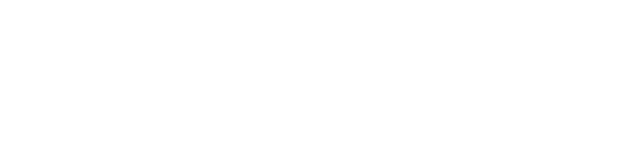
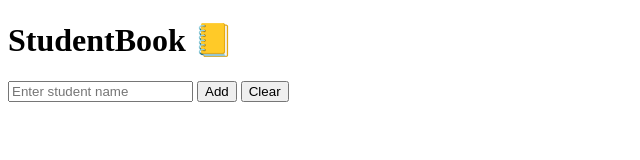
Before and after one commit to Namratawaje20/studentbook, a plain HTML site: page index.html in a window 1280 px wide. Shown: the whole page, without its empty margins (0-640 px from the left). Drawn offline with Linux system fonts and the light colour scheme.

Commit message:
heading & classes

```diff
--- a/index.html
+++ b/index.html
@@ -6,6 +6,14 @@
     <title>StudentBook</title>
 </head>
 <body>
-
+    <div class="container">
+        <h1>StudentBook 📒</h1>
+        <ul id="studentList" class="student-list"></ul>
+        <div class="input-container">
+            <input type="text" id="studentInput" placeholder="Enter student name">
+            <button class="add-btn" onclick="addStudent()">Add</button>
+            <button class="remove-input-btn" onclick="clearInput()">Clear</button>
+        </div>
+    </div>
 </body>
 </html>
```
